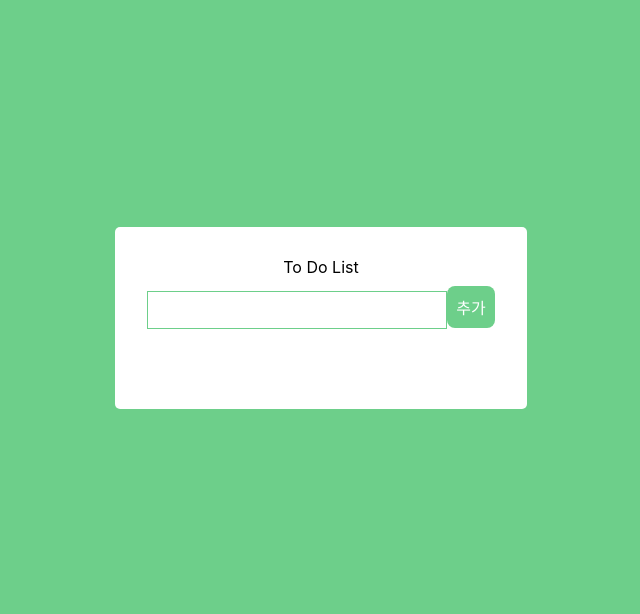
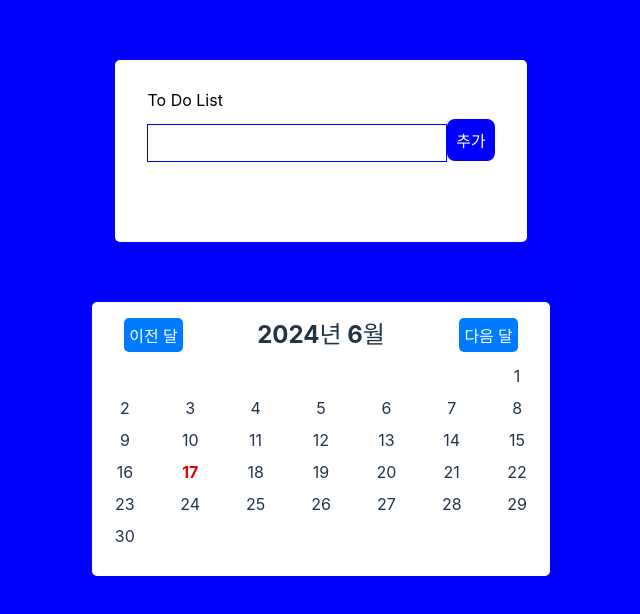
Before and after one commit to qkrcodus/todolist-react, a React (Vite) app: page / in a window 1280 px wide. Shown: the part 122-736 px from the top of the page, without its empty margins (319-959 px from the left). Built offline with nearby package versions, Linux system fonts and the light colour scheme.

Commit message:
add : calendar 컴포넌트 추가

```diff
--- a/src/App.css
+++ b/src/App.css
@@ -8,7 +8,6 @@
 }
 
 body {
-  background: #6dcf8a;
   display: flex;
   justify-content: center;
   align-items: center;
@@ -39,12 +38,12 @@ h1 {
 .todo-input {
   outline: none;
   background: none;
-  border: 1px solid #6dcf8a;
+  border: 1px solid blue;
   padding: 0.5rem 1rem;
   margin-top: 1rem;
   margin-bottom: 2rem;
   width: 300px;
-  color: #fff;
+  color: black;
 }
 
 .todo-input::placeholder {
@@ -52,7 +51,7 @@ h1 {
 }
 
 .todo-btn {
-  background: #6dcf8a;
+  background: blue;
   color: #fff;
   border: none;
   padding: 0.55rem;
@@ -63,8 +62,8 @@ h1 {
   display: flex;
   justify-content: space-between;
   align-items: center;
-  background: #6dcf8a;
-  color: #fff;
+  background: blue;
+  color: black;
   padding: 0.75rem 1rem;
   border-radius: 5px;
   margin-bottom: 1rem;
@@ -80,7 +79,7 @@ h1 {
 }
 
 .completed {
-  color: #6dcf8a;
+  color:blue;
   text-decoration: line-through;
   cursor: pointer;
 }
--- a/src/App.jsx
+++ b/src/App.jsx
@@ -1,12 +1,22 @@
 import React from 'react';
 import './App.css'
 import {TodoWrapper} from './pages/main/TodoWrapper';
+import Calendar from './pages/main/Calendar';
+import styled from 'styled-components';
+
+const AppContainer = styled.div`
+  display: flex;
+  flex-direction: column;
+  align-items: center;
+  gap: 60px;
+`;
 
 export const App=() =>{
   return(
-    <div className='App'>
+    <AppContainer>
       <TodoWrapper/>
-    </div>
+      <Calendar/>
+    </AppContainer>
   )
 
 }
--- /dev/null
+++ b/src/pages/main/Calendar.css
@@ -0,0 +1,65 @@
+body{
+    background-color: blue;
+    display: flex;
+    justify-content: center;
+    align-items: center;
+    min-height: 100vh;
+}
+.weeks{
+    justify-content: space-around;
+}
+.wrapper{
+    background-color: aliceblue;
+    width: 25rem;
+    border-radius: 1rem;
+}
+.header
+{   padding: 1rem 2rem;
+    display: flex;
+    align-items: center;
+    justify-content: space-between;
+}
+.calendar{
+    background-color: #fff;
+    border-radius: 5px;
+}
+.calendar ul{
+    display: flex;
+    flex-wrap: wrap;
+}
+.calendar ul li{
+    width: calc(100%/7);
+    display: flex;
+    justify-content: center;
+    margin-bottom: 1rem;
+
+}
+.days{
+   margin-bottom: 1rem;
+}
+.weeks{
+    margin: 1rem 0;
+
+}
+.weeks li{
+    font-weight: bold;
+}
+.current{
+    font-size: 1.5rem;
+    font-weight: bold;
+}
+.icons i{
+    margin-left: 2rem;
+}
+
+.days li:hover,
+.icons i:hover{
+    transform: scale(1.2);
+    transition: box-shadow 0.3s ease;
+    font-weight: bold;
+    cursor: pointer;
+}
+.current-date {
+    color: rgb(226, 0, 0);
+    font-weight: bold;
+}
--- /dev/null
+++ b/src/pages/main/Calendar.jsx
@@ -0,0 +1,82 @@
+import React, { useState } from 'react';
+import './Calendar.css';
+import './reset.css';
+import styled from 'styled-components';
+const Button = styled.button`
+ padding:5px;
+  background-color: #007bff;
+  color: #fff;
+  border: none;
+  border-radius: 5px;
+  font-size: 16px;
+  cursor: pointer;
+
+  &:hover {
+    background-color: #0056b3;
+  }
+`;
+
+const Calendar = () => {
+  const today = new Date();
+  const [currentMonth, setCurrentMonth] = useState(today.getMonth());
+  const [currentYear, setCurrentYear] = useState(today.getFullYear());
+
+  const renderCalendar = () => {
+    const firstDayOfMonth = new Date(currentYear, currentMonth, 1);
+    const daysInMonth = new Date(currentYear, currentMonth + 1, 0).getDate();
+    const firstDayOfWeek = firstDayOfMonth.getDay();
+
+    const todayStr = new Date(today.getFullYear(), today.getMonth(), today.getDate()).toISOString().split('T')[0];
+    let daysHtml = [];
+
+    for (let i = 0; i < firstDayOfWeek; i++) {
+      daysHtml.push(<li key={`empty-${i}`} className="empty"></li>);
+    }
+
+    for (let day = 1; day <= daysInMonth; day++) {
+      const date = new Date(currentYear, currentMonth, day).toISOString().split('T')[0];
+      daysHtml.push(
+        <li key={day} className={date === todayStr ? 'current-date' : ''}>
+          {day}
+        </li>
+      );
+    }
+
+    return daysHtml;
+  };
+
+  const goToPreviousMonth = () => {
+    if (currentMonth === 0) {
+      setCurrentMonth(11);
+      setCurrentYear(currentYear - 1);
+    } else {
+      setCurrentMonth(currentMonth - 1);
+    }
+  };
+
+  const goToNextMonth = () => {
+    if (currentMonth === 11) {
+      setCurrentMonth(0);
+      setCurrentYear(currentYear + 1);
+    } else {
+      setCurrentMonth(currentMonth + 1);
+    }
+  };
+
+  return (
+    <div className="calendar">
+      <div className="header">
+        <Button onClick={goToPreviousMonth}>
+          이전 달
+        </Button>
+        <div className="current">{`${currentYear}년 ${currentMonth + 1}월`}</div>
+        <Button onClick={goToNextMonth}>
+          다음 달
+        </Button>
+      </div>
+      <ul className="days">{renderCalendar()}</ul>
+    </div>
+  );
+};
+
+export default Calendar;
--- /dev/null
+++ b/src/pages/main/reset.css
@@ -0,0 +1,51 @@
+/* http://meyerweb.com/eric/tools/css/reset/
+   v2.0 | 20110126
+   License: none (public domain)
+*/
+html { font-size: 62.5%;}
+html, body, div, span, applet, object, iframe,
+h1, h2, h3, h4, h5, h6, p, blockquote, pre,
+a, abbr, acronym, address, big, cite, code,
+del, dfn, em, img, ins, kbd, q, s, samp,
+small, strike, strong, sub, sup, tt, var,
+b, u, i, center,
+dl, dt, dd, ol, ul, li,
+fieldset, form, label, legend,
+table, caption, tbody, tfoot, thead, tr, th, td,
+article, aside, canvas, details, embed,
+figure, figcaption, footer, header, hgroup,
+menu, nav, output, ruby, section, summary,
+time, mark, audio, video {
+	margin: 0;
+	padding: 0;
+	border: 0;
+	font-size: 100%;
+	font: inherit;
+	vertical-align: baseline;
+	list-style: none;
+	text-decoration-line: none;
+
+}
+/* HTML5 display-role reset for older browsers */
+article, aside, details, figcaption, figure,
+footer, header, hgroup, menu, nav, section {
+	display: block;
+}
+body {
+	line-height: 1;
+}
+ol, ul {
+	list-style: none;
+}
+blockquote, q {
+	quotes: none;
+}
+blockquote:before, blockquote:after,
+q:before, q:after {
+	content: '';
+	content: none;
+}
+table {
+	border-collapse: collapse;
+	border-spacing: 0;
+}
```
